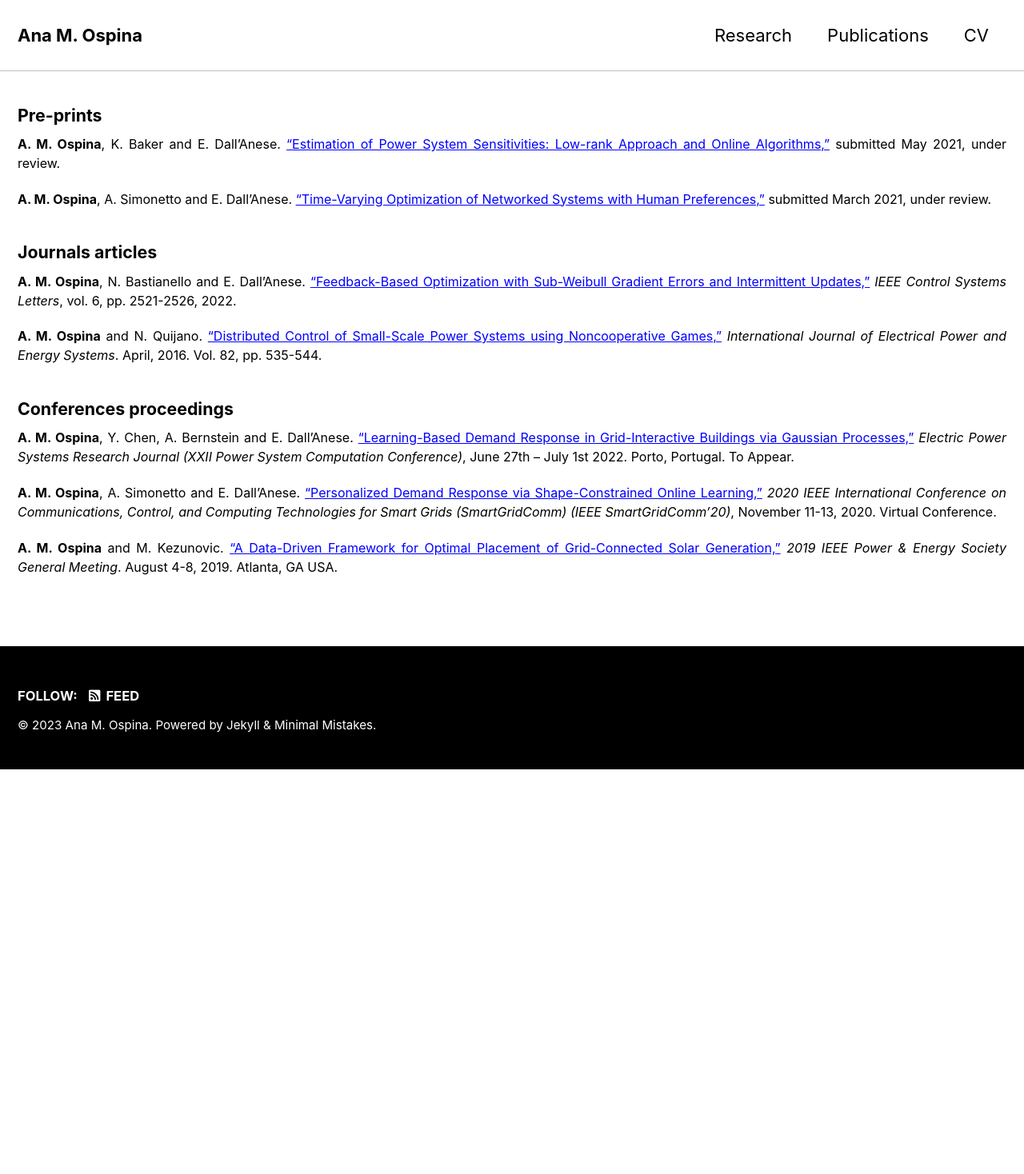
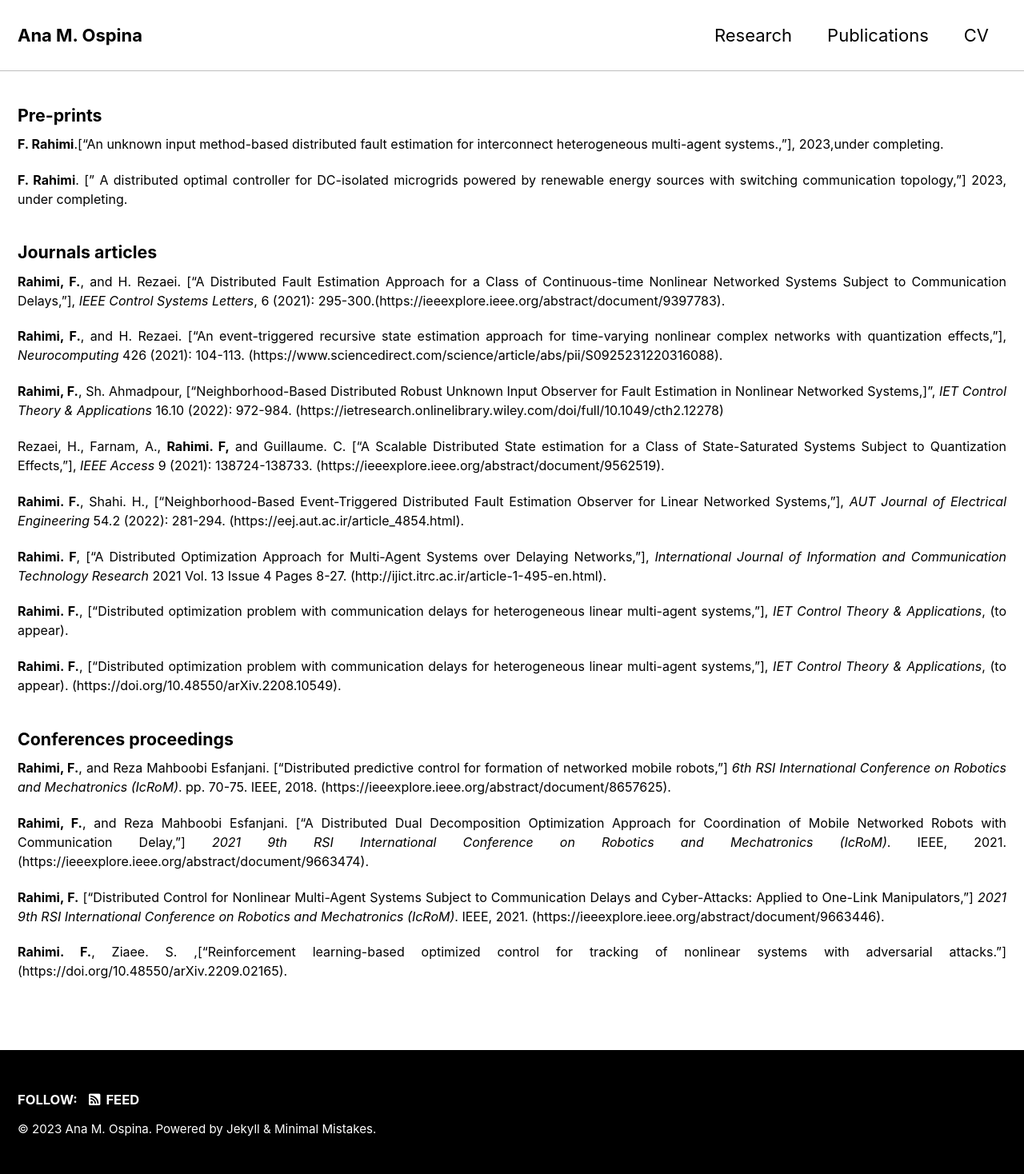
Before and after one commit to Farshad-Rahimi/farshad-rahimi.github.io, a Jekyll site: the page built from _pages/publications.md, in a window 1280 px wide. Shown: the whole page at 80% size. Built offline with Jekyll 4.4.1, drawn with Linux system fonts in a browser that asks for light colours; cached includes are drawn as plain includes; before the commit the page ends 962 px from its top, so only the background shows below that.

Commit message:
Update publications.md

```diff
--- a/_pages/publications.md
+++ b/_pages/publications.md
@@ -1,37 +1,63 @@
 ---
 layout: splash
-title: "Publications"
-permalink: /publications/
+title: "fPublications"
+permalink: /fpublications/
 author_profile: false
 ---
 
 {: .text-justify style="font-size: 16pt" reversed="reversed"}
 #### Pre-prints
 
-{: .text-justify style="font-size: 12pt" reversed="reversed"}
-**A. M. Ospina**, K. Baker and E. Dall’Anese. ["Estimation of Power System Sensitivities: Low-rank
-Approach and Online Algorithms,"](https://arxiv.org/pdf/2006.16346.pdf) submitted May 2021, under review.
 
 {: .text-justify style="font-size: 12pt" reversed="reversed"}
-**A. M. Ospina**, A. Simonetto and E. Dall’Anese. ["Time-Varying Optimization of Networked Systems with Human Preferences,"](https://arxiv.org/pdf/2103.13470.pdf) submitted March 2021, under review.
+**F. Rahimi**.["An unknown input method-based distributed fault estimation for interconnect heterogeneous multi-agent systems.,"], 2023,under completing.
+
+{: .text-justify style="font-size: 12pt" reversed="reversed"}
+**F. Rahimi**. [" A distributed optimal controller for DC-isolated microgrids powered by renewable energy sources with switching communication topology,"] 2023, under completing.
 
 {: .text-justify style="font-size: 16pt" reversed="reversed"}
 #### Journals articles
 
 {: .text-justify style="font-size: 12pt" reversed="reversed"}
-**A. M. Ospina**, N. Bastianello and E. Dall'Anese. ["Feedback-Based Optimization with Sub-Weibull Gradient Errors and Intermittent Updates,"](https://ieeexplore.ieee.org/document/9758044) *IEEE Control Systems Letters*, vol. 6, pp. 2521-2526, 2022.
+**Rahimi, F.**, and H. Rezaei. ["A Distributed Fault Estimation Approach for a Class of Continuous-time
+	Nonlinear Networked Systems Subject to Communication Delays,"],  *IEEE Control Systems Letters*, 6 (2021): 295-300.(https://ieeexplore.ieee.org/abstract/document/9397783).
 
 {: .text-justify style="font-size: 12pt" reversed="reversed"}
-**A. M. Ospina** and N. Quijano. ["Distributed Control of Small-Scale Power Systems using Noncooperative Games,"](https://www.sciencedirect.com/science/article/pii/S0142061516305932) *International Journal of Electrical Power and Energy Systems*. April, 2016. Vol. 82, pp. 535-544.
+**Rahimi, F.**, and H. Rezaei. ["An event-triggered recursive state estimation approach for time-varying nonlinear complex networks with quantization effects,"], *Neurocomputing* 426 (2021): 104-113. (https://www.sciencedirect.com/science/article/abs/pii/S0925231220316088).
+
+
+{: .text-justify style="font-size: 12pt" reversed="reversed"}
+**Rahimi, F.**, Sh. Ahmadpour, ["Neighborhood-Based Distributed Robust Unknown Input Observer for Fault Estimation in Nonlinear Networked Systems,]", *IET Control Theory & Applications* 16.10 (2022): 972-984. (https://ietresearch.onlinelibrary.wiley.com/doi/full/10.1049/cth2.12278)
+
+{: .text-justify style="font-size: 12pt" reversed="reversed"}
+Rezaei, H., Farnam, A., **Rahimi. F,** and Guillaume. C. ["A Scalable Distributed State estimation for a Class of State-Saturated Systems Subject to Quantization Effects,"], *IEEE Access* 9 (2021): 138724-138733. (https://ieeexplore.ieee.org/abstract/document/9562519).
+
+{: .text-justify style="font-size: 12pt" reversed="reversed"}
+**Rahimi. F.**, Shahi. H.,  ["Neighborhood-Based Event-Triggered Distributed Fault Estimation Observer for Linear Networked Systems,"], *AUT Journal of Electrical Engineering* 54.2 (2022): 281-294. (https://eej.aut.ac.ir/article\_4854.html).
+
+{: .text-justify style="font-size: 12pt" reversed="reversed"}
+**Rahimi. F**, ["A Distributed Optimization Approach for Multi-Agent Systems over Delaying Networks,"],
+*International Journal of Information and Communication Technology Research* 2021 Vol. 13 Issue 4 Pages 8-27. (http://ijict.itrc.ac.ir/article-1-495-en.html).
+
+{: .text-justify style="font-size: 12pt" reversed="reversed"}
+**Rahimi. F.**, ["Distributed optimization problem with communication delays for heterogeneous linear multi-agent systems,"], *IET Control Theory & Applications*, (to appear).
+
+{: .text-justify style="font-size: 12pt" reversed="reversed"}
+**Rahimi. F.**, ["Distributed optimization problem with communication delays for heterogeneous linear multi-agent systems,"], *IET Control Theory & Applications*, (to appear). (https://doi.org/10.48550/arXiv.2208.10549).
+
 
 {: .text-justify style="font-size: 16pt" reversed="reversed"}
 #### Conferences proceedings
 
 {: .text-justify style="font-size: 12pt" reversed="reversed"}
-**A. M. Ospina**, Y. Chen, A. Bernstein and E. Dall'Anese. ["Learning-Based Demand Response in Grid-Interactive Buildings via Gaussian Processes,"](https://pscc.epfl.ch/rms/modules/request.php?module=oc_program&action=summary.php&id=2155) *Electric Power Systems Research Journal (XXII Power System Computation Conference)*, June 27th -- July 1st 2022. Porto, Portugal. To Appear.
+**Rahimi, F.**, and Reza Mahboobi Esfanjani. ["Distributed predictive control for formation of networked mobile robots,"] *6th RSI International Conference on Robotics and Mechatronics (IcRoM)*. pp. 70-75. IEEE, 2018. (https://ieeexplore.ieee.org/abstract/document/8657625).
 
 {: .text-justify style="font-size: 12pt" reversed="reversed"}
-**A. M. Ospina**, A. Simonetto and E. Dall’Anese. ["Personalized Demand Response via Shape-Constrained Online Learning,"](https://ieeexplore.ieee.org/document/9303020) *2020 IEEE International Conference on Communications, Control, and Computing Technologies for Smart Grids (SmartGridComm) (IEEE SmartGridComm’20)*, November 11-13, 2020. Virtual Conference.
+**Rahimi, F.**, and Reza Mahboobi Esfanjani. ["A Distributed Dual Decomposition Optimization Approach for Coordination of Mobile Networked Robots with Communication Delay,"] *2021 9th RSI International Conference on Robotics and Mechatronics (IcRoM)*. IEEE, 2021. (https://ieeexplore.ieee.org/abstract/document/9663474).
 
 {: .text-justify style="font-size: 12pt" reversed="reversed"}
-**A. M. Ospina** and M. Kezunovic. ["A Data-Driven Framework for Optimal Placement of Grid-Connected Solar Generation,"](https://ieeexplore.ieee.org/document/8974128?signout=success) *2019 IEEE Power & Energy Society General Meeting*. August 4-8, 2019. Atlanta, GA USA.
+ **Rahimi, F.** ["Distributed Control for Nonlinear Multi-Agent Systems Subject to Communication Delays and Cyber-Attacks: Applied to One-Link Manipulators,"] *2021 9th RSI International Conference on Robotics and Mechatronics (IcRoM)*. IEEE, 2021. (https://ieeexplore.ieee.org/abstract/document/9663446).
+
+
+{: .text-justify style="font-size: 12pt" reversed="reversed"}
+**Rahimi. F.**, Ziaee. S. ,["Reinforcement learning-based optimized control for tracking of nonlinear systems with adversarial attacks."] (https://doi.org/10.48550/arXiv.2209.02165).
```
